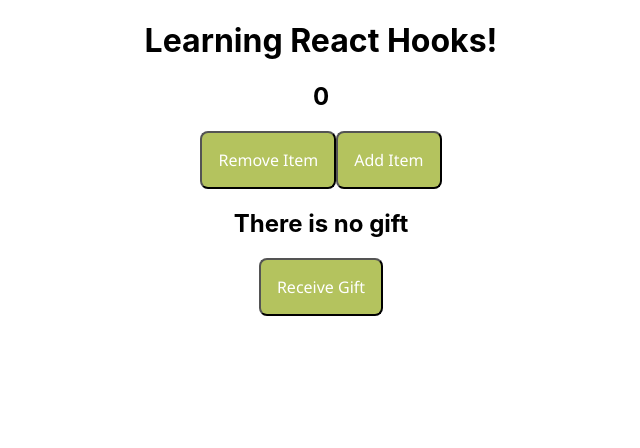
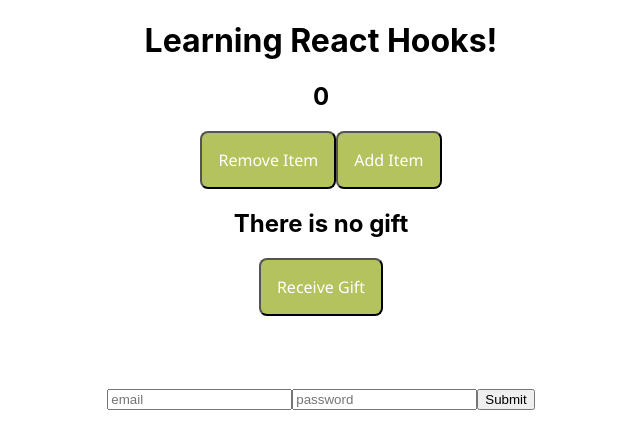
Before and after one commit to work-henry-smith/f8-hooks, a React (Create React App) app: page / in a window 1280 px wide. Shown: the top 448 px of the page, without its empty margins (319-959 px from the left). Built offline with nearby package versions, Linux system fonts and the light colour scheme.

Commit message:
return an object of user and password when submit

```diff
--- a/public/index.html
+++ b/public/index.html
@@ -1,43 +1,15 @@
 <!DOCTYPE html>
 <html lang="en">
+
   <head>
     <meta charset="utf-8" />
-    <link rel="icon" href="%PUBLIC_URL%/favicon.ico" />
     <meta name="viewport" content="width=device-width, initial-scale=1" />
-    <meta name="theme-color" content="#000000" />
-    <meta
-      name="description"
-      content="Web site created using create-react-app"
-    />
-    <link rel="apple-touch-icon" href="%PUBLIC_URL%/logo192.png" />
-    <!--
-      manifest.json provides metadata used when your web app is installed on a
-      user's mobile device or desktop. See https://developers.google.com/web/fundamentals/web-app-manifest/
-    -->
-    <link rel="manifest" href="%PUBLIC_URL%/manifest.json" />
-    <!--
-      Notice the use of %PUBLIC_URL% in the tags above.
-      It will be replaced with the URL of the `public` folder during the build.
-      Only files inside the `public` folder can be referenced from the HTML.
+    <title>Modern Application</title>
+  </head>
 
-      Unlike "/favicon.ico" or "favicon.ico", "%PUBLIC_URL%/favicon.ico" will
-      work correctly both with client-side routing and a non-root public URL.
-      Learn how to configure a non-root public URL by running `npm run build`.
-    -->
-    <title>React App</title>
-  </head>
   <body>
     <noscript>You need to enable JavaScript to run this app.</noscript>
     <div id="root"></div>
-    <!--
-      This HTML file is a template.
-      If you open it directly in the browser, you will see an empty page.
+  </body>
 
-      You can add webfonts, meta tags, or analytics to this file.
-      The build step will place the bundled scripts into the <body> tag.
-
-      To begin the development, run `npm start` or `yarn start`.
-      To create a production bundle, use `npm run build` or `yarn build`.
-    -->
-  </body>
 </html>
--- a/src/App.js
+++ b/src/App.js
@@ -1,6 +1,7 @@
 import './App.css';
 import CartCounting from './Hook-State-1';
 import RandomGift from './Hook-State-2';
+import FormSubmitting from './Hook-State-3';
 
 function App() {
   return (
@@ -8,6 +9,7 @@ function App() {
       <h1>Learning React Hooks!</h1>
       <CartCounting />
       <RandomGift />
+      <FormSubmitting />
     </div>
   );
 }
--- /dev/null
+++ b/src/Hook-State-3.js
@@ -0,0 +1,21 @@
+import {useState} from 'react';
+
+const FormSubmitting = () => {
+
+    const [email, setEmail] = useState('');
+    const [password, setPassword] = useState('');
+
+    const SubmitHandle = () => {
+        console.log({email, password})
+    };
+
+    return (
+        <div className='page-body'>
+            <input value={email} placeholder='email' onChange={e => setEmail(e.target.value)} />
+            <input value={password} placeholder='password' onChange={e => setPassword(e.target.value)} />
+            <button onClick={SubmitHandle}>Submit</button>
+        </div>
+    )
+};
+
+export default FormSubmitting;
```
Also changed, not shown: public/manifest.json (deleted), public/robots.txt (deleted).
